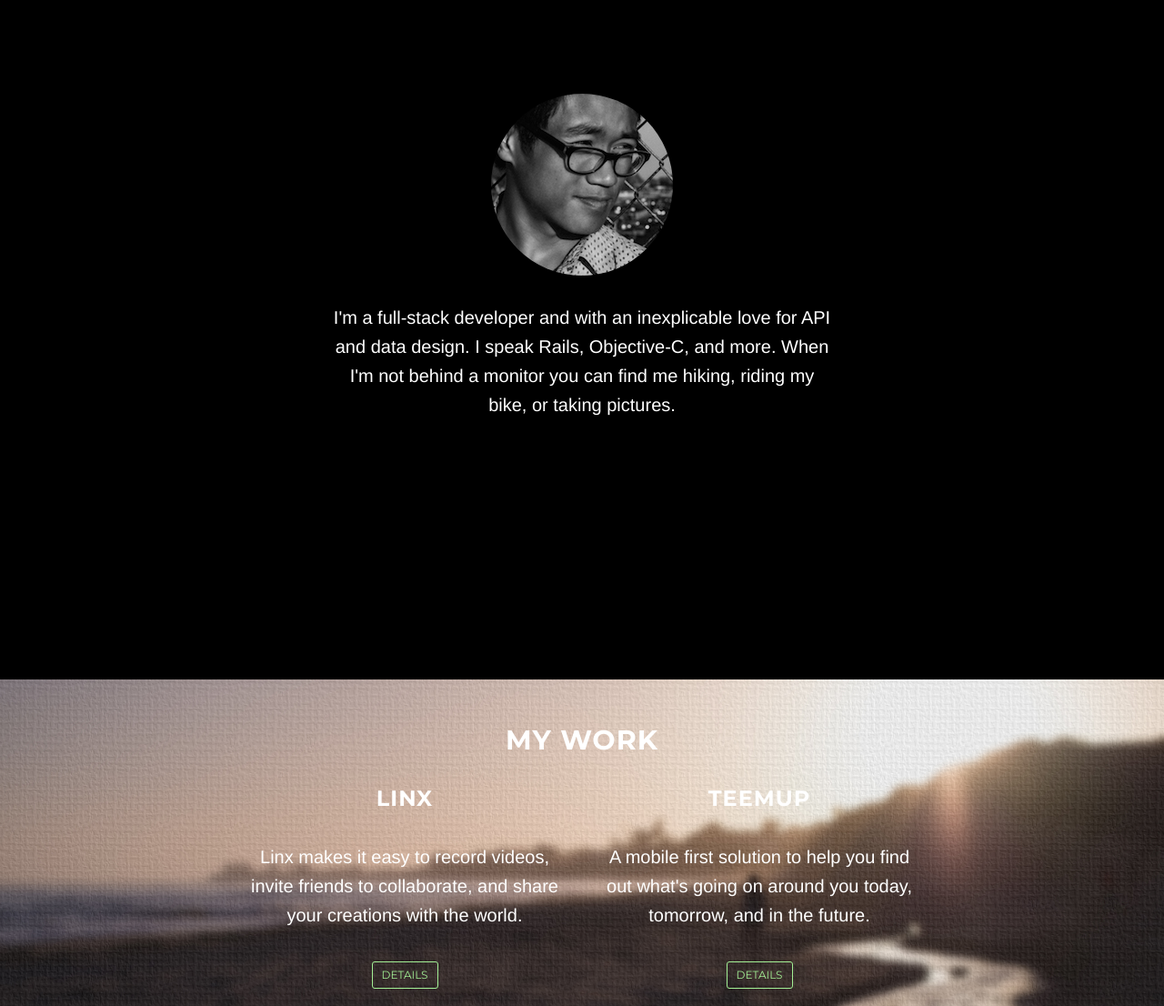
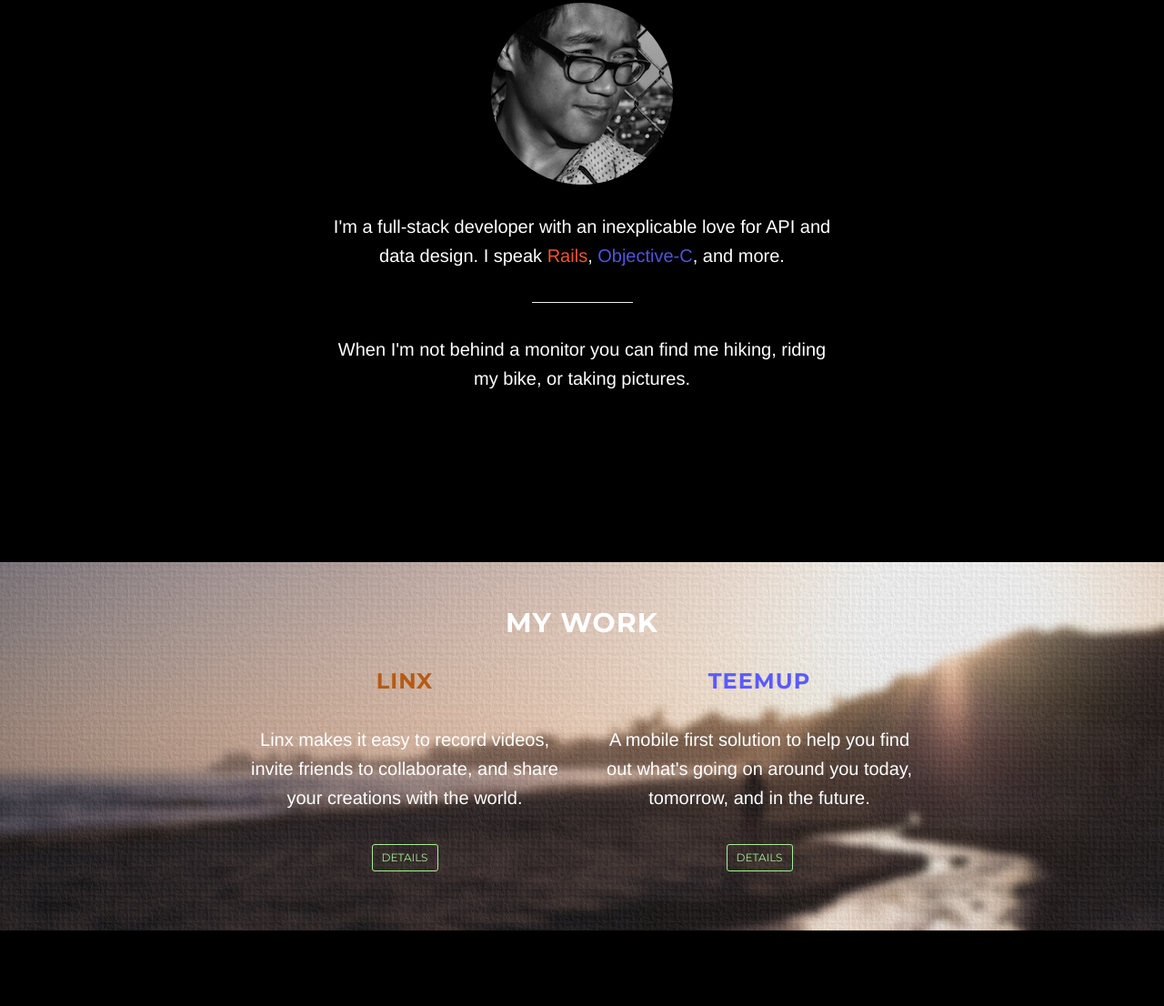
Before and after one commit to mboperator/itsmarc.us-2.0, a plain HTML site: page index.html in a window 1280 px wide. Shown: the part 947-2053 px from the top of the page at 91% size. Drawn offline with Linux system fonts and the light colour scheme; some packages are replaced by stand-ins of ours.

Commit message:
Modifications

```diff
--- a/css/styles.css
+++ b/css/styles.css
@@ -60,6 +60,13 @@ a:focus {
 .light {
     font-weight: 400;
 }
+
+hr      { width: 20%; }
+.ios    { color: rgb(83, 83, 219); }
+.rails  { color: rgb(240, 85, 47); }
+.teemup { color: rgb(90, 90, 255); }
+.linx   { color: rgb(182, 90, 19); }
+.portfolio-content { padding-bottom: 15px; }
 
 .circletag {
     display: inline-block;
@@ -285,7 +292,7 @@ a:focus {
 
 @media(min-width:767px) {
     .content-section {
-        padding-top: 250px;
+        padding-top: 150px;
     }
 
     .download-section {
--- a/index.html
+++ b/index.html
@@ -9,7 +9,7 @@
     <meta name="description" content="">
     <meta name="author" content="">
 
-    <title>Marcus Bernales | Mobile and Web Developer</title>
+    <title>Marcus Bernales | Full Stack Developer</title>
 
     <!-- Bootstrap Core CSS -->
     <link href="css/bootstrap.min.css" rel="stylesheet">
@@ -75,7 +75,7 @@
                 <div class="row">
                     <div class="col-md-8 col-md-offset-2">
                         <h1 class="brand-heading"><i class="fa fa-code"></i></h1>
-                        <p class="intro-text">I'm Marcus<br>I make web things.</p>
+                        <p class="intro-text">I'm Marcus<br>I make things for the <span class="ios">internet.</span></p>
                         <a href="#about" class="btn btn-circle page-scroll">
                             <i class="fa fa-angle-double-down animated"></i>
                         </a>
@@ -90,7 +90,7 @@
         <div class="row">
             <div class="col-lg-6 col-lg-offset-3">
                 <div class="circletag"></div>
-                <p>I'm a full-stack developer and with an inexplicable love for API and data design. I speak Rails, Objective-C, and more. When I'm not behind a monitor you can find me hiking, riding my bike, or taking pictures.
+                <p>I'm a full-stack developer with an inexplicable love for API and data design. I speak <span class="rails">Rails</span>, <span class="ios">Objective-C</span>, and more. <hr></p><p>When I'm not behind a monitor you can find me hiking, riding my bike, or taking pictures.
                 </p>
             </div>
         </div>
@@ -111,13 +111,13 @@
                     </div>
                 </div>
                 <div class="row">
-                    <div class="col-lg-4 col-lg-offset-2">
-                        <h3>Linx</h3>
+                    <div class="col-lg-4 col-lg-offset-2 portfolio-content">
+                        <h3 class="linx">Linx</h3>
                         <p>Linx makes it easy to record videos, invite friends to collaborate, and share your creations with the world.</p>
                         <a href="http://linxapp.co" class="btn btn-default btn-sm">Details</a>
                     </div>
-                    <div class="col-lg-4 col-lg-offset-0">
-                        <h3>TeemUp</h3>
+                    <div class="col-lg-4 col-lg-offset-0 portfolio-content">
+                        <h3 class="teemup">TeemUp</h3>
                         <p>A mobile first solution to help you find out what's going on around you today, tomorrow, and in the future.</p>
                         <a href="http://teemup.us" class="btn btn-default btn-sm">Details</a>
                     </div>
@@ -131,7 +131,7 @@
         <div class="row">
             <div class="col-lg-8 col-lg-offset-2">
                 <h2>Say hi</h2>
-                <p>I'm always open to new ideas, jobs, and friends. Drop me a line.</p>
+                <p>I'm always open to new ideas, jobs, and new people to hack with. Shoot me an email.</p>
                 <p><a href="mailto:hello@itsmarc.us">hello@itsmarc.us</a>
                 </p>
                 <ul class="list-inline banner-social-buttons">
@@ -155,7 +155,7 @@
     <!-- Footer -->
     <footer>
         <div class="container text-center">
-            <p>From Isla Vista, with <i class ="fa fa-heart"></i></p>
+            <p>From Santa Barbara, with <i class ="fa fa-heart"></i></p>
         </div>
     </footer>
 
```
